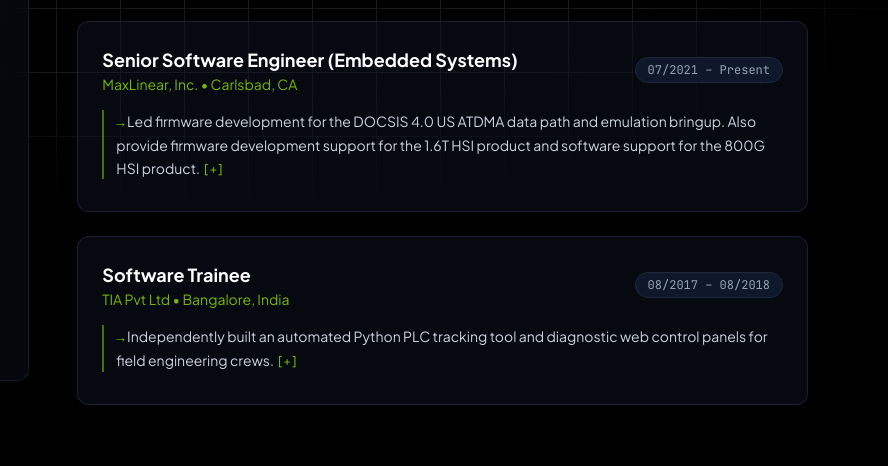
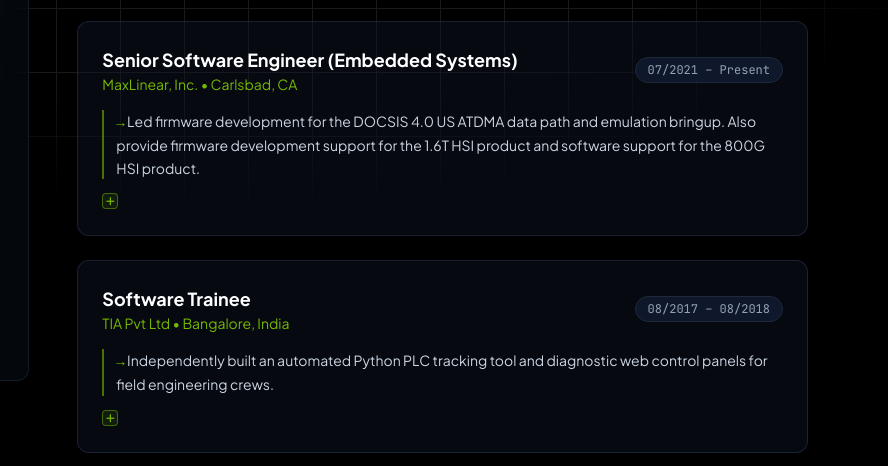
Before and after one commit to Arjun-NA/arjun-na.github.io, a plain HTML site: page index.html in a window 1280 px wide. Shown: the part 184-650 px from the top of the page, 392-1280 px from the left. Drawn offline with nearby package versions, Linux system fonts and the light colour scheme.

Commit message:
Refine work experience expand/collapse toggle
Separate the job summary from the toggle control on index.html:
summary is now plain text, and a dedicated icon-only button below
toggles the details. Use Font Awesome plus/minus icons with a small
button style and title tooltip. Preserve the icon size class across
state changes.

Generated via AI development

```diff
--- a/index.html
+++ b/index.html
@@ -113,8 +113,11 @@
                                     07/2021 – Present
                                 </span>
                             </div>
-                            <button onclick="toggleExp(this)" class="w-full text-left text-sm text-slate-300 leading-relaxed font-sans mb-2 border-l-2 border-nvidia/60 pl-3 cursor-pointer hover:border-nvidia transition-colors">
-                                <span class="text-nvidia font-mono">&rarr;</span> Led firmware development for the DOCSIS 4.0 US ATDMA data path and emulation bringup. Also provide firmware development support for the 1.6T HSI product and software support for the 800G HSI product. <span class="text-nvidia font-mono text-xs toggle-indicator">[+]</span>
+                            <p class="text-sm text-slate-300 leading-relaxed font-sans mb-2 border-l-2 border-nvidia/60 pl-3">
+                                <span class="text-nvidia font-mono">&rarr;</span> Led firmware development for the DOCSIS 4.0 US ATDMA data path and emulation bringup. Also provide firmware development support for the 1.6T HSI product and software support for the 800G HSI product.
+                            </p>
+                            <button onclick="toggleExp(this)" title="Show details" class="expand-toggle inline-flex items-center justify-center w-4 h-4 bg-nvidia/10 text-nvidia border border-nvidia/50 rounded hover:bg-nvidia/20 transition-colors">
+                                <i class="fa-solid fa-plus text-[10px]"></i>
                             </button>
                             <div class="exp-details hidden">
                                 <ul class="space-y-2.5 text-sm text-slate-400 list-none pl-0 font-sans pt-2">
@@ -136,8 +139,11 @@
                                     08/2017 – 08/2018
                                 </span>
                             </div>
-                            <button onclick="toggleExp(this)" class="w-full text-left text-sm text-slate-300 leading-relaxed font-sans mb-2 border-l-2 border-nvidia/60 pl-3 cursor-pointer hover:border-nvidia transition-colors">
-                                <span class="text-nvidia font-mono">&rarr;</span> Independently built an automated Python PLC tracking tool and diagnostic web control panels for field engineering crews. <span class="text-nvidia font-mono text-xs toggle-indicator">[+]</span>
+                            <p class="text-sm text-slate-300 leading-relaxed font-sans mb-2 border-l-2 border-nvidia/60 pl-3">
+                                <span class="text-nvidia font-mono">&rarr;</span> Independently built an automated Python PLC tracking tool and diagnostic web control panels for field engineering crews.
+                            </p>
+                            <button onclick="toggleExp(this)" title="Show details" class="expand-toggle inline-flex items-center justify-center w-4 h-4 bg-nvidia/10 text-nvidia border border-nvidia/50 rounded hover:bg-nvidia/20 transition-colors">
+                                <i class="fa-solid fa-plus text-[10px]"></i>
                             </button>
                             <div class="exp-details hidden">
                                 <p class="text-sm text-slate-400 leading-relaxed font-sans pt-2">
@@ -215,9 +221,12 @@
     <script>
         function toggleExp(btn) {
             const details = btn.nextElementSibling;
-            const indicator = btn.querySelector('.toggle-indicator');
+            const icon = btn.querySelector('i');
             details.classList.toggle('hidden');
-            indicator.textContent = details.classList.contains('hidden') ? '[+]' : '[-]';
+            const isHidden = details.classList.contains('hidden');
+            icon.classList.remove('fa-plus', 'fa-minus');
+            icon.classList.add(isHidden ? 'fa-plus' : 'fa-minus');
+            btn.title = isHidden ? 'Show details' : 'Hide details';
         }
     </script>
 
```
